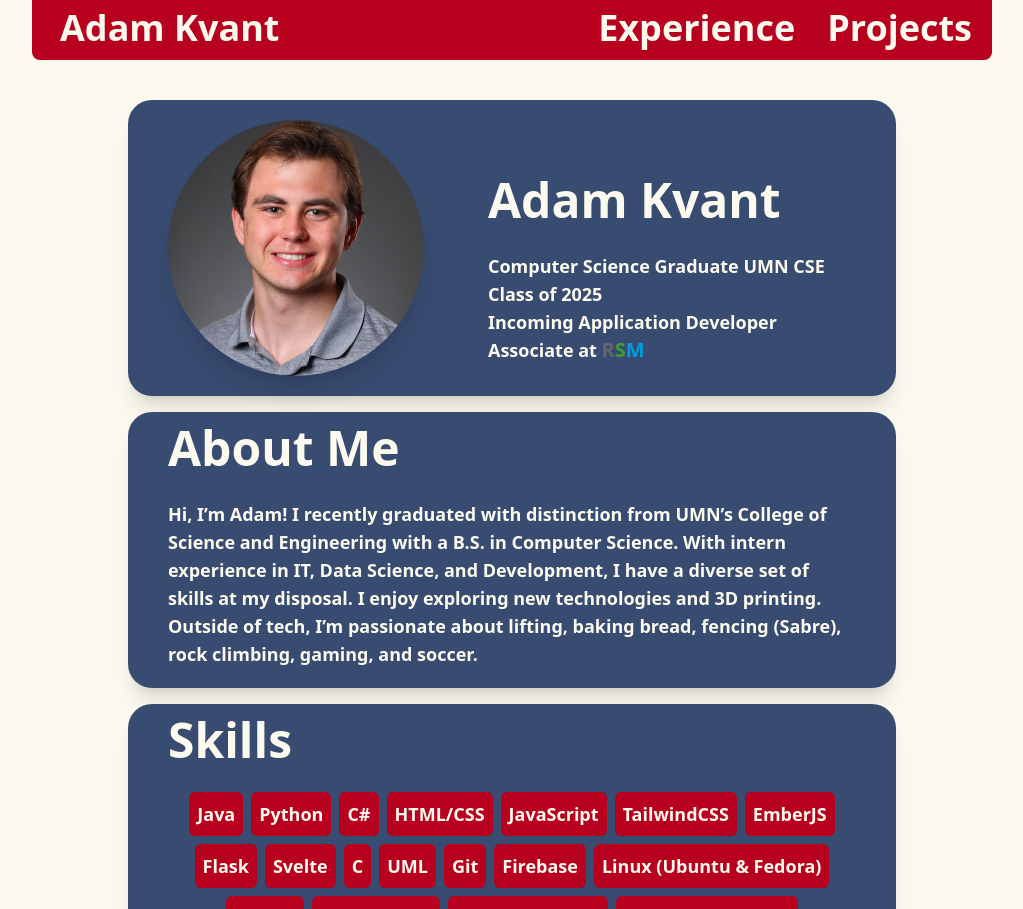
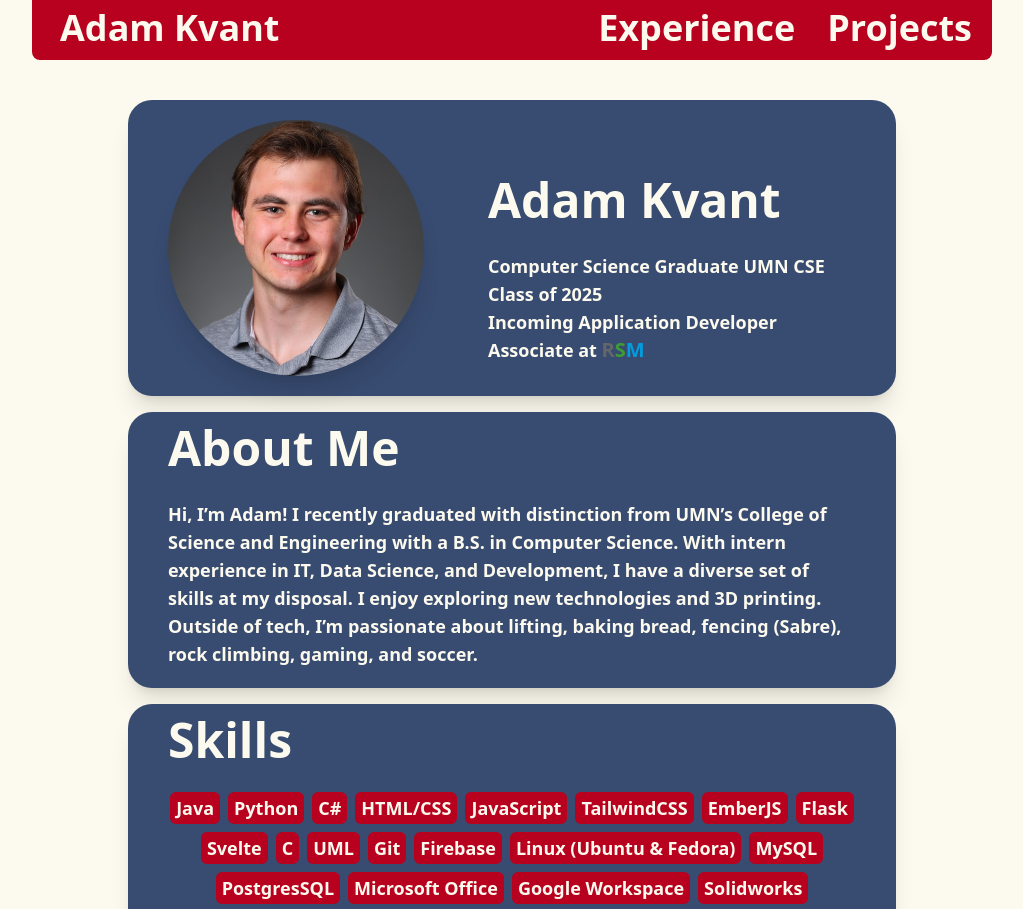
Before and after one commit to AdamKvant/AdamKvantSite, a SvelteKit app: page / in a window 1280 px wide. Shown: the top 909 px of the page, without its empty margins (128-1151 px from the left). Built offline with nearby package versions, Linux system fonts and the light colour scheme.

Commit message:
changed tag size

```diff
--- a/src/app.css
+++ b/src/app.css
@@ -52,5 +52,5 @@
 }
 
 .Tag{
-    @apply text-[#FCFAEE] bg-[#B8001F] p-2 rounded-md transition-all duration-500 hover:text-[#B8001F] hover:bg-[#FCFAEE] cursor-default
+    @apply text-[#FCFAEE] bg-[#B8001F] p-0.5 px-1.5 rounded-md transition-all duration-500 hover:text-[#B8001F] hover:bg-[#FCFAEE] cursor-default
 }
```
